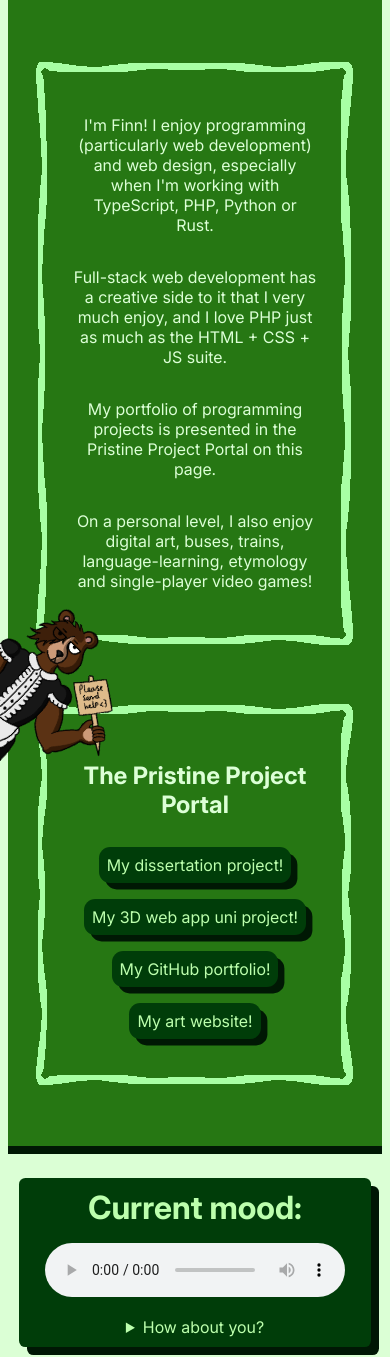
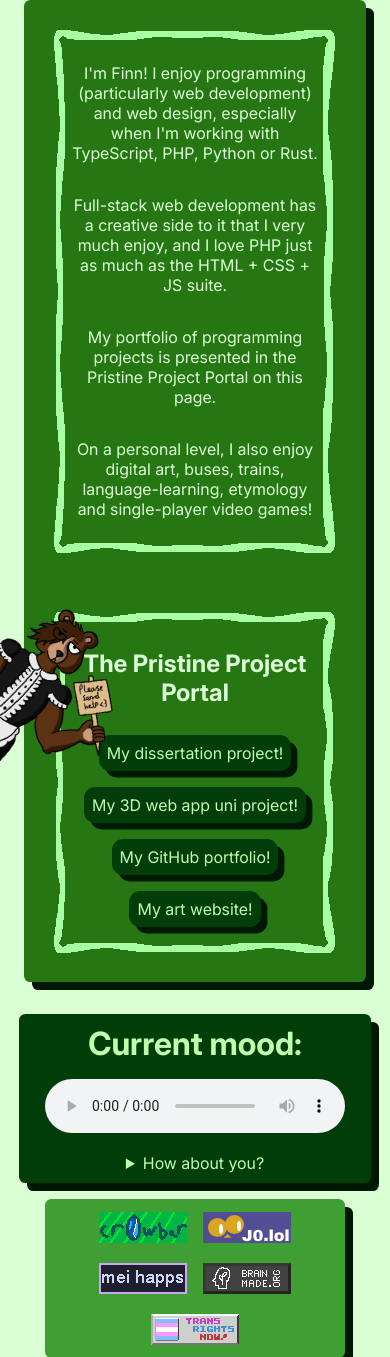
Before and after one commit to 0cr0wbar0/main, a PHP site: page / in a window 390 px wide. Shown: the part 203-1560 px from the top of the page. Run offline with PHP 8.4, Linux system fonts and the light colour scheme.

Commit message:
Finally fixed mobile CSS clipping

```diff
--- a/static/homepage_style.css
+++ b/static/homepage_style.css
@@ -1,3 +1,7 @@
+:root {
+  box-sizing: border-box;
+}
+
 @font-face {
   font-family: Inter;
   src: url("InterVariable.ttf");
@@ -31,7 +35,6 @@
 
 @media (max-width: 1050px) {
   .header img {
-    height: 80%;
     width: 80%;
   }
 }
@@ -154,14 +157,14 @@
     max-width: 80rem;
     flex-direction: column-reverse;
     justify-content: center;
-    padding: 2rem;
+    padding: 0;
     background-color: #267713;
     color: #dcffd6;
     border-radius: 0.5rem;
   }
 
   .panels div {
-    padding: 2rem;
+    padding: 0.75rem;
     margin: 2rem;
     border-image-source: url("colourborder.png");
     border-image-slice: 71 71 71 91;
```
